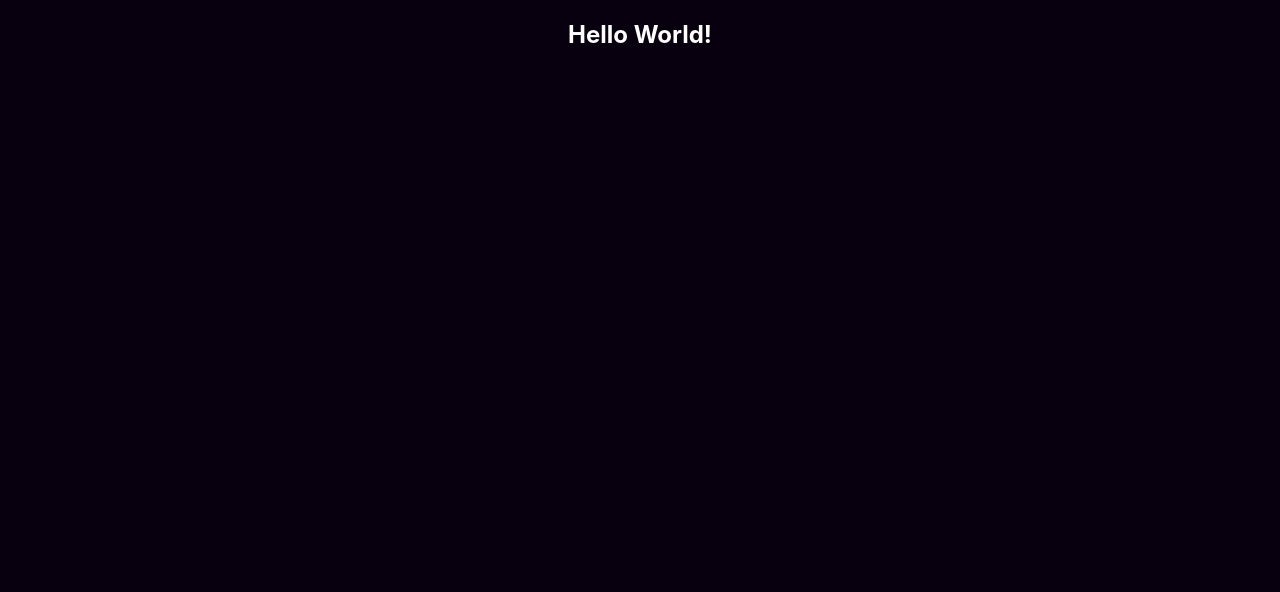
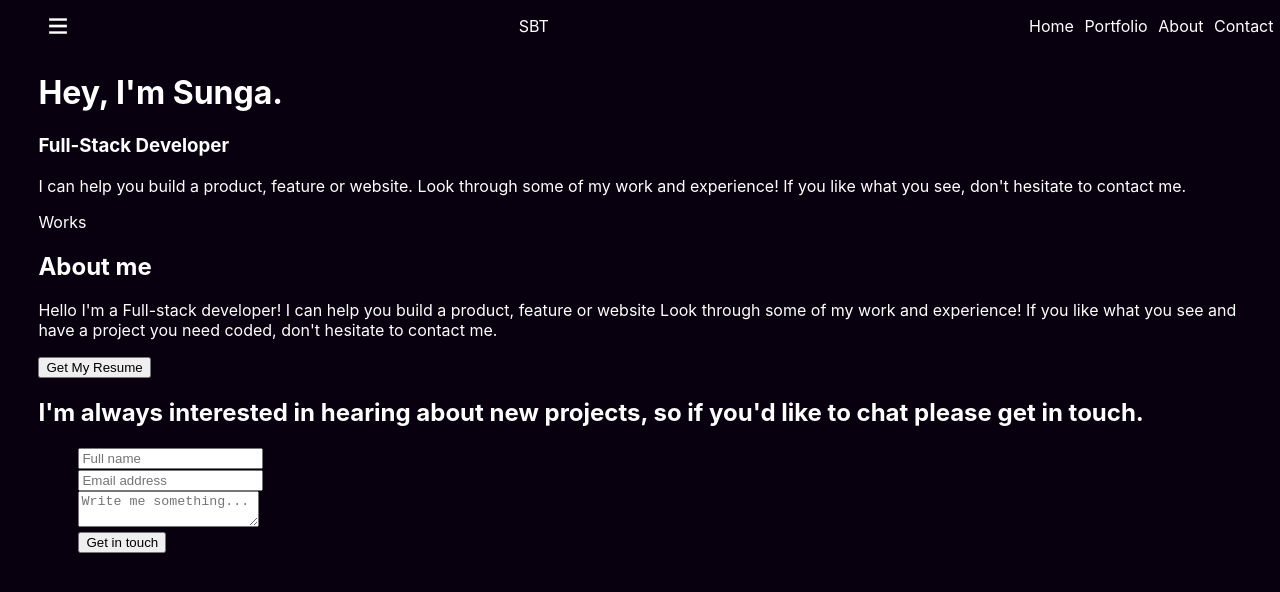
Before and after one commit to sunga12/new-portfolio, a React (Create React App) app: page / in a window 1280 px wide. Shown: the top 592 px of the page. Built offline with nearby package versions, Linux system fonts and the light colour scheme.

Commit message:
update app.js

```diff
--- a/src/App.js
+++ b/src/App.js
@@ -1,9 +1,18 @@
 import './App.css';
+import About from './components/About';
+import Contact from './components/Contact';
+import Home from './components/Home';
+import Navigation from './components/Navigation';
+import Works from './components/Works';
 
 function App() {
   return (
-    <div className="App">
-        <h2>Hello World!</h2>
+    <div>
+        <Navigation />
+        <Home />
+        <Works />
+        <About />
+        <Contact />
     </div>
   );
 }
```
